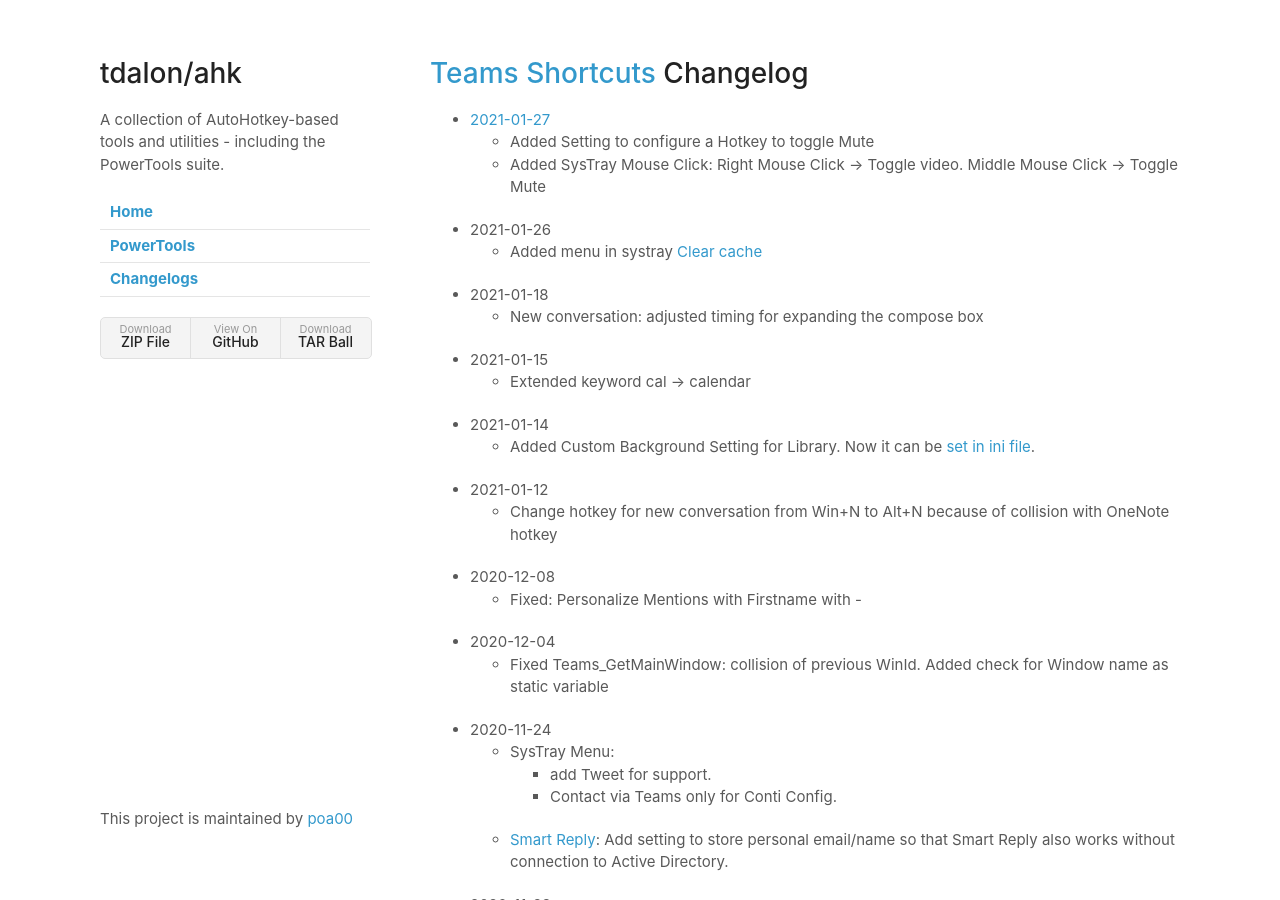
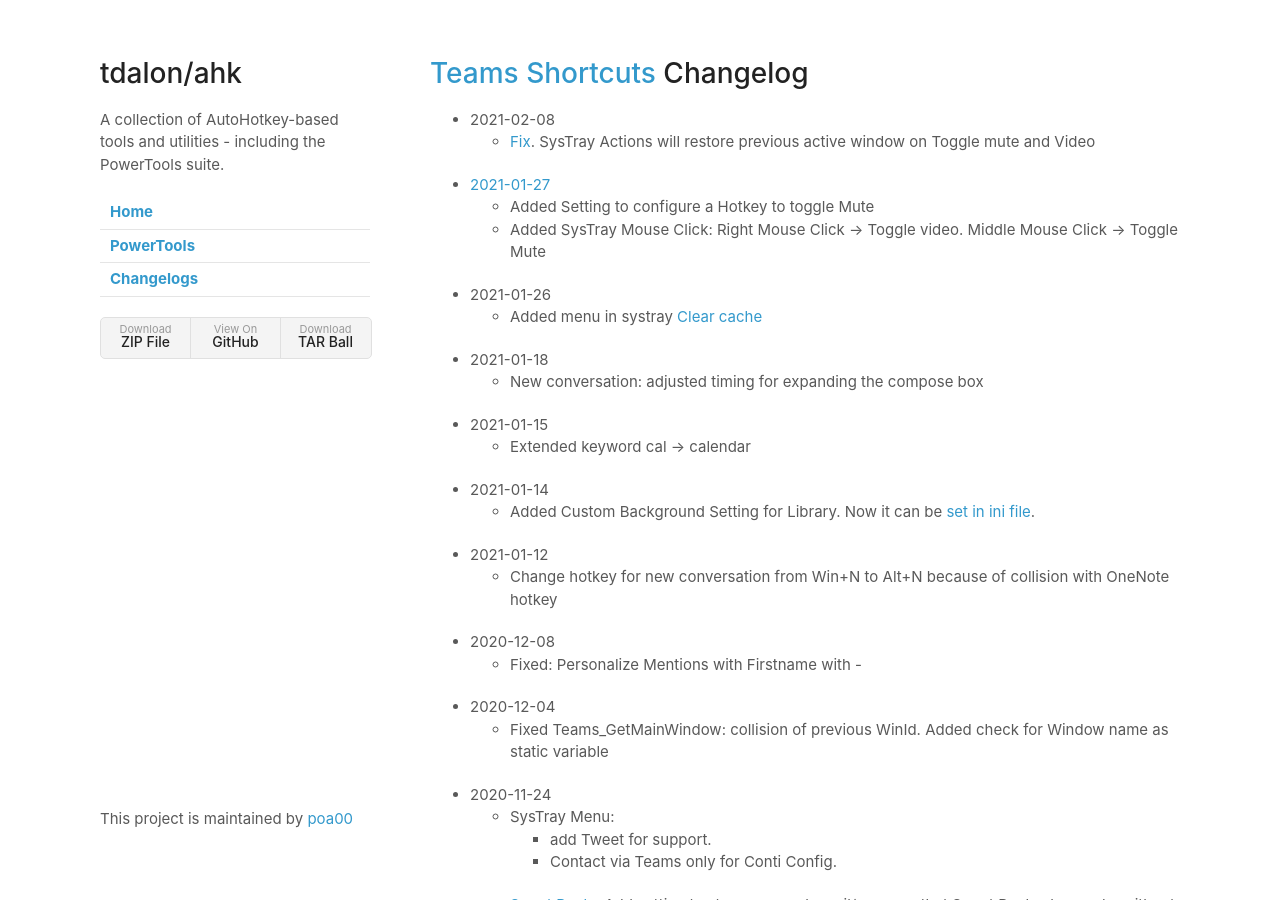
Before and after one commit to poa00/ahk-mso, a Jekyll site: the page built from docs/Teams-Shortcuts-(Changelog).md, in a window 1280 px wide and 900 px high. Built offline with Jekyll 4.4.1, drawn with Linux system fonts in a browser that asks for light colours; our own code applies the rules of GitHub Pages for plain Markdown files.

Commit message:
Teams: restore window focus

```diff
--- a/docs/Teams-Shortcuts-(Changelog).md
+++ b/docs/Teams-Shortcuts-(Changelog).md
@@ -1,5 +1,7 @@
 # [Teams Shortcuts](Teams-Shortcuts) Changelog
 
+* 2021-02-08
+	- [Fix](https://tdalon.blogspot.com/2021/02/ahk-tray-no-active-window.html). SysTray Actions will restore previous active window on Toggle mute and Video
 * [2021-01-27](https://tdalon.blogspot.com/2021/02/teams-shortcuts-new-features-202101.html)
 	- Added Setting to configure a Hotkey to toggle Mute
 	- Added SysTray Mouse Click: Right Mouse Click -> Toggle video. Middle Mouse Click -> Toggle Mute
```
Also changed, not shown: docs/Teamsy-(Changelog).md (+2 -0 lines), 2 other files.
